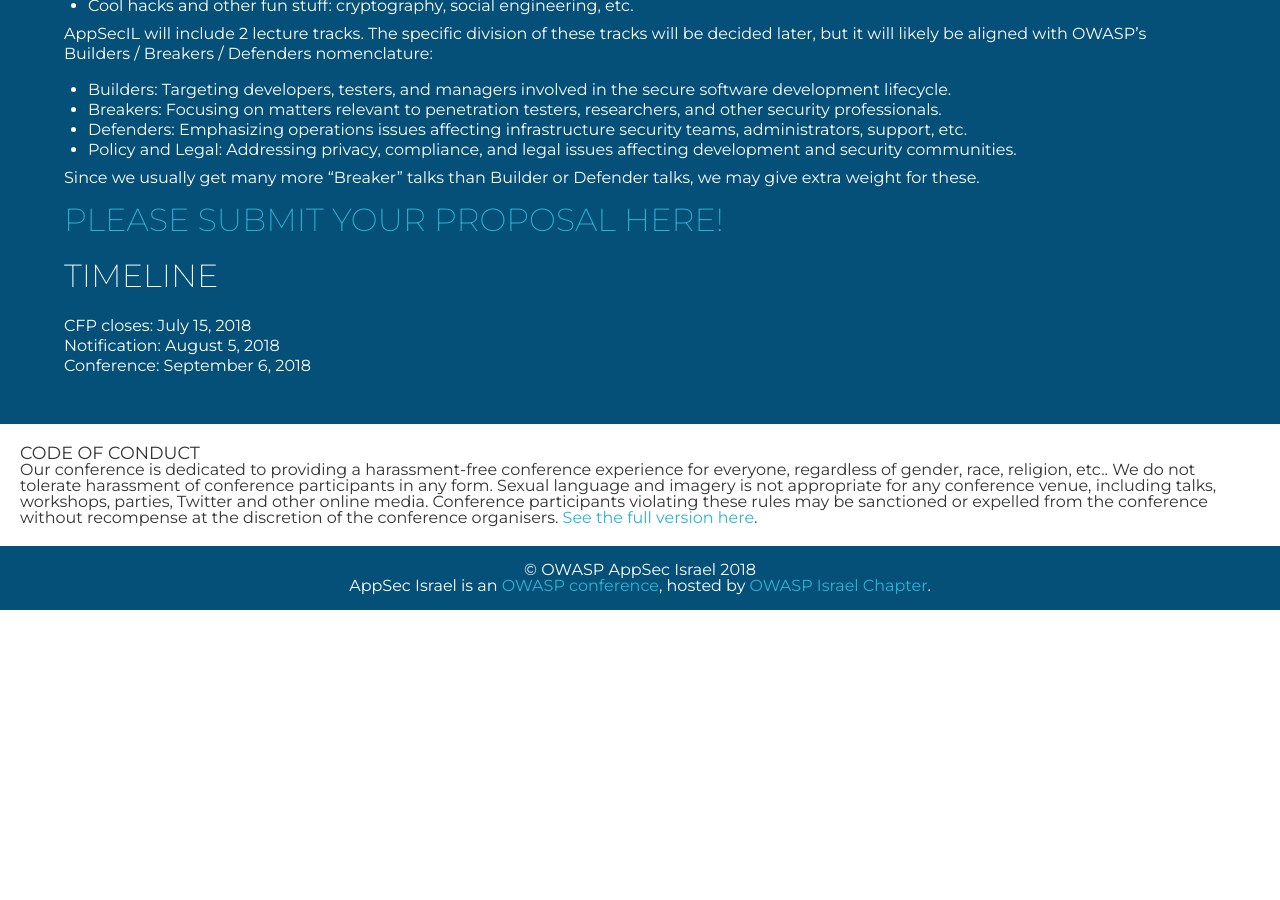
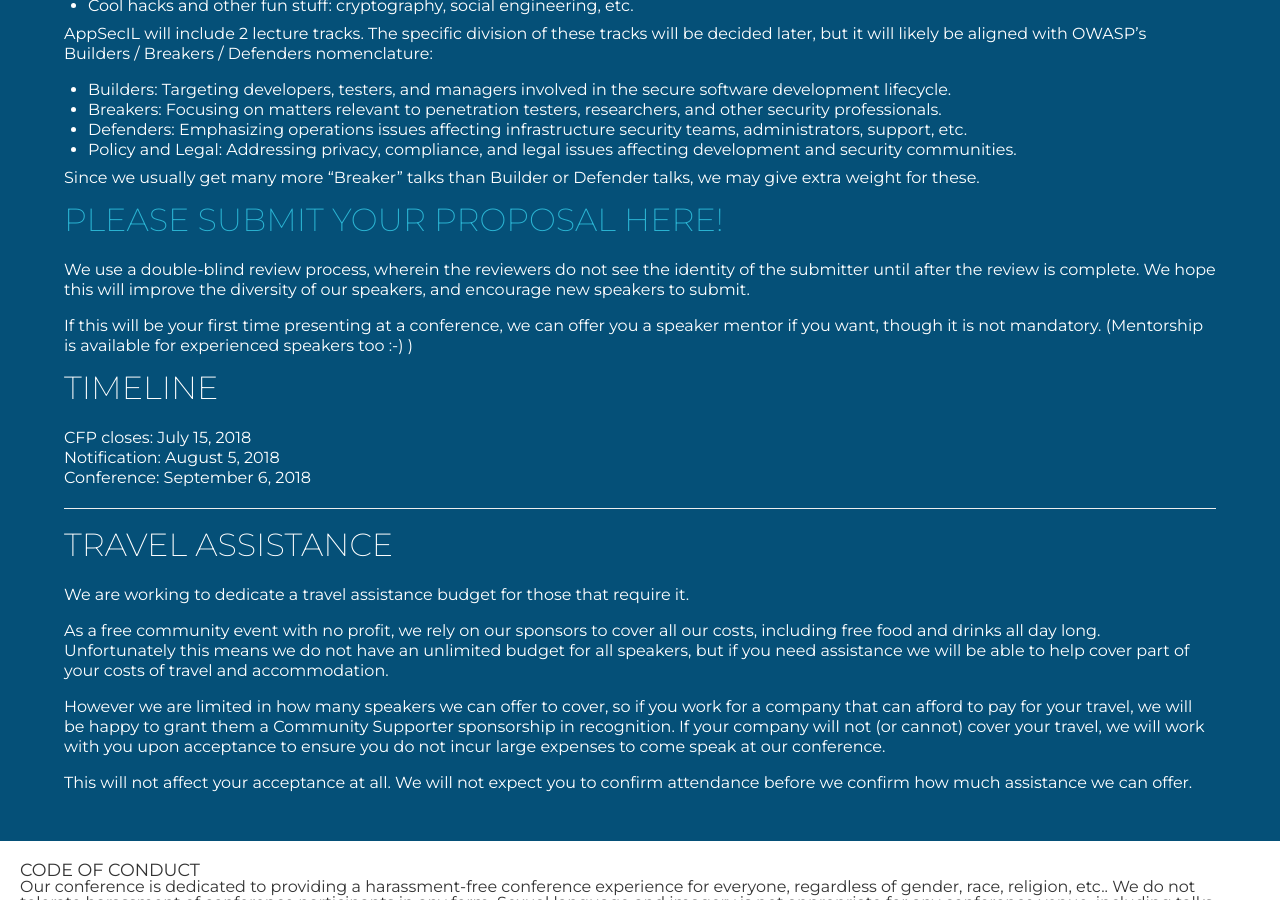
Before and after one commit to OWASP/AppSec-Israel-2018, a Jekyll site: the page built from CFP.md, in a window 1280 px wide and 900 px high, scrolled down 808 px. Built offline with Jekyll 4.4.1, drawn with Linux system fonts in a browser that asks for light colours; our own code applies the rules of GitHub Pages for plain Markdown files; before the commit the page ends 1418 px from its top, so only the background shows below that.

Commit message:
Travel assistance

```diff
--- a/CFP.md
+++ b/CFP.md
@@ -36,8 +36,24 @@
 
 ### [Please submit your proposal here!](https://www.papercall.io/appsecisrael2018)
 
+We use a double-blind review process, wherein the reviewers do not see the identity of the submitter until after the review is complete. We hope this will improve the diversity of our speakers, and encourage new speakers to submit.
+
+If this will be your first time presenting at a conference, we can offer you a speaker mentor if you want, though it is not mandatory. (Mentorship is available for experienced speakers too :-) )
+
 ### Timeline
 
 CFP closes: July 15, 2018
 Notification: August 5, 2018
 Conference: September 6, 2018
+
+---
+
+### Travel Assistance
+
+We are working to dedicate a travel assistance budget for those that require it.
+
+As a free community event with no profit, we rely on our sponsors to cover all our costs, including free food and drinks all day long. Unfortunately this means we do not have an unlimited budget for all speakers, but if you need assistance we will be able to help cover part of your costs of travel and accommodation.
+
+However we are limited in how many speakers we can offer to cover, so if you work for a company that can afford to pay for your travel, we will be happy to grant them a Community Supporter sponsorship in recognition. If your company will not (or cannot) cover your travel, we will work with you upon acceptance to ensure you do not incur large expenses to come speak at our conference.
+
+**This will not affect your acceptance at all. We will not expect you to confirm attendance before we confirm how much assistance we can offer.**
```
